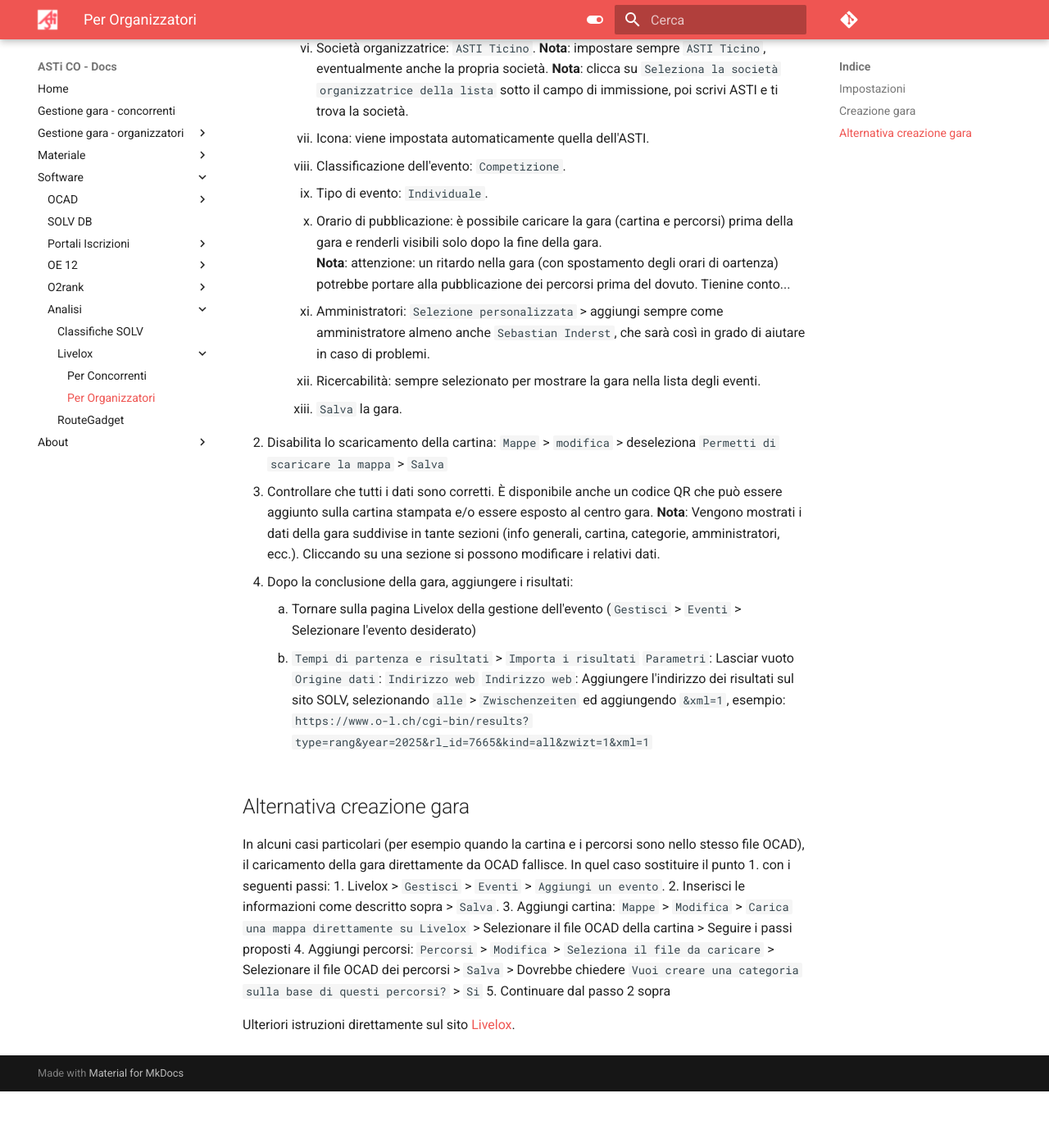
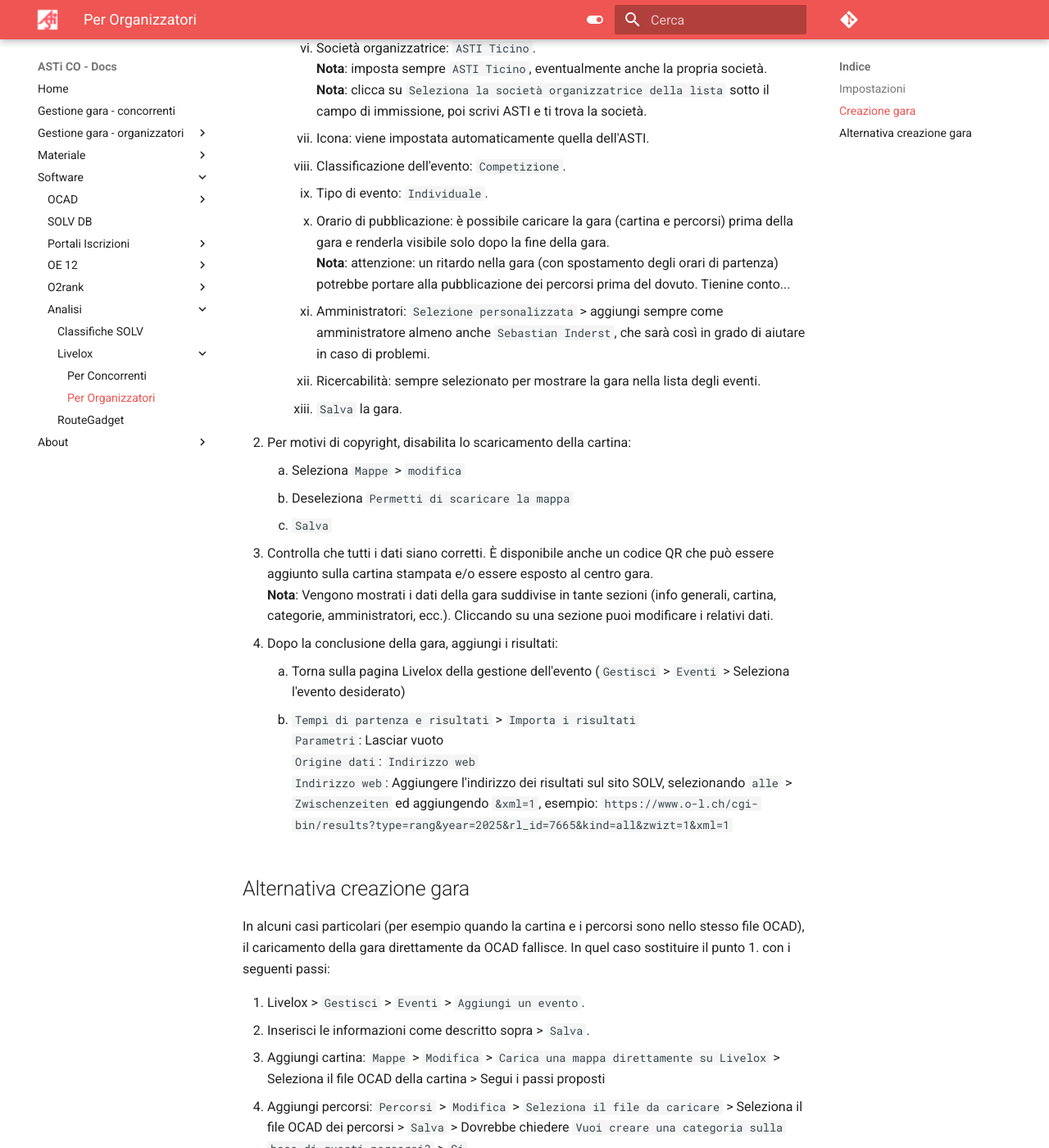
Before and after one commit to asti-co/doc, an MkDocs documentation site: the page built from docs/software/analisi/livelox/organizzatori.md, in a window 1280 px wide and 1400 px high, scrolled down 1259 px. Shown: the whole window at 82% size. Built offline with MkDocs 1.6.1 and Material for MkDocs 9.7.7, drawn with Linux system fonts in a browser that asks for light colours; comment, search, counter and statistics services are not loaded; before the commit the page ends 2590 px from its top, so only the background shows below that; some of the changed text lies outside the part shown.

Commit message:
Modifiche allo stile di md e dei verbi

```diff
--- a/docs/software/analisi/livelox/organizzatori.md
+++ b/docs/software/analisi/livelox/organizzatori.md
@@ -10,50 +10,54 @@
 Se non hai un account, ne puoi creare uno gratuitamente:
 
 1. Accedi a `Crea un account` nel menu in alto a destra.
-2. Inserisci i tuoi dati selezionando un nome utente e password.
-3. Seleziona il tipo di abbonamento desiderato.
+1. Inserisci i tuoi dati selezionando un nome utente e password.
+1. Seleziona il tipo di abbonamento desiderato.
 **Nota**: per creare gare e caricare i risultati basta la versione gratuita (`Livelox Limited`).
 
 ## Creazione gara
 È possibile creare l'evento in Livelox già qualche giorno prima della gara, senza che la cartina e i percorsi siano visibili ai concorrenti.
 
-1. OCAD 2018 e le versioni successive supportano il caricamento diretto su Livelox. Da OCAD, controllare che le categorie esistano (`Tracciamento percorsi` > `Categorie`), in seguito seleziona `Tracciamento percorsi` > `Carica su Livelox`:
-    1. La prima volta che carichi dati su Livelox, devi consentire a OCAD l'accesso al tuo account Livelox. Seguire i passi proposti automaticamente.
-    2. Si apre la finestra `Carica su Livelox`, impostare il nome (es. "1. TMO Middle Camignolo"), il nome della carta (es. "Sant'Ambrogio"), infine cliccare su `Verifica` > `Carica`.
-    3. Si apre un tab di Livelox nel tuo browser. Seleziona `Crea un nuovo evento` > `Avanti`.
-    4. Inserisci le informazioni:
+1. OCAD 2018 e le versioni successive supportano il caricamento diretto su Livelox. Da OCAD, controlla che le categorie esistano (`Tracciamento percorsi` > `Categorie`), in seguito seleziona `Tracciamento percorsi` > `Carica su Livelox`:
+    1. La prima volta che carichi dati su Livelox, devi consentire a OCAD l'accesso al tuo account Livelox. Segui i passi proposti automaticamente.
+    1. Si apre la finestra `Carica su Livelox`, imposta il nome (es. "1. TMO Middle Camignolo"), il nome della carta (es. "Sant'Ambrogio"), infine clicca su `Verifica` > `Carica`.
+    1. Si apre un tab di Livelox nel tuo browser. Seleziona `Crea un nuovo evento` > `Avanti`.
+    1. Inserisci le informazioni:
         1. Nome dell'evento (dovrebbe già corrispondere al nome impostato in precedenza)
         1. Orario di partenza: data e ora poco prima della prima partenza.
         1. Orario di fine: data e stima dell'ora di arrivo dell'ultimo concorrente.
         1. Fascia oraria: `Europe/Zurich`.
         1. Nazione: `Svizzera`.
         1. Società organizzatrice: `ASTI Ticino`.
-        **Nota**: impostare sempre `ASTI Ticino`, eventualmente anche la propria società.
+        **Nota**: imposta sempre `ASTI Ticino`, eventualmente anche la propria società.
         **Nota**: clicca su `Seleziona la società organizzatrice della lista` sotto il campo di immissione, poi scrivi ASTI e ti trova la società.
         1. Icona: viene impostata automaticamente quella dell'ASTI.
         1. Classificazione dell'evento: `Competizione`.
         1. Tipo di evento: `Individuale`.
-        1. Orario di pubblicazione: è possibile caricare la gara (cartina e percorsi) prima della gara e renderli visibili solo dopo la fine della gara.
-        **Nota**: attenzione: un ritardo nella gara (con spostamento degli orari di oartenza) potrebbe portare alla pubblicazione dei percorsi prima del dovuto. Tienine conto...
+        1. Orario di pubblicazione: è possibile caricare la gara (cartina e percorsi) prima della gara e renderla visibile solo dopo la fine della gara.
+        **Nota**: attenzione: un ritardo nella gara (con spostamento degli orari di partenza) potrebbe portare alla pubblicazione dei percorsi prima del dovuto. Tienine conto...
         1. Amministratori: `Selezione personalizzata` > aggiungi sempre come amministratore almeno anche `Sebastian Inderst`, che sarà così in grado di aiutare in caso di problemi.
         1. Ricercabilità: sempre selezionato per mostrare la gara nella lista degli eventi.
         1. `Salva` la gara.
-2. Disabilita lo scaricamento della cartina: `Mappe` > `modifica` > deseleziona `Permetti di scaricare la mappa` > `Salva`
-3. Controllare che tutti i dati sono corretti. È disponibile anche un codice QR che può essere aggiunto sulla cartina stampata e/o essere esposto al centro gara.
-   **Nota**: Vengono mostrati i dati della gara suddivise in tante sezioni (info generali, cartina, categorie, amministratori, ecc.). Cliccando su una sezione si possono modificare i relativi dati.
-4. Dopo la conclusione della gara, aggiungere i risultati:
-    1. Tornare sulla pagina Livelox della gestione dell'evento (`Gestisci` > `Eventi` > Selezionare l'evento desiderato)
-    2. `Tempi di partenza e risultati` > `Importa i risultati`
+1. Per motivi di copyright, disabilita lo scaricamento della cartina:
+    1. Seleziona `Mappe` > `modifica`
+    1. Deseleziona `Permetti di scaricare la mappa`
+    1. `Salva`
+1. Controlla che tutti i dati siano corretti. È disponibile anche un codice QR che può essere aggiunto sulla cartina stampata e/o essere esposto al centro gara.
+   **Nota**: Vengono mostrati i dati della gara suddivise in tante sezioni (info generali, cartina, categorie, amministratori, ecc.). Cliccando su una sezione puoi modificare i relativi dati.
+1. Dopo la conclusione della gara, aggiungi i risultati:
+    1. Torna sulla pagina Livelox della gestione dell'evento (`Gestisci` > `Eventi` > Seleziona l'evento desiderato)
+    1. `Tempi di partenza e risultati` > `Importa i risultati`
        `Parametri`: Lasciar vuoto
        `Origine dati`: `Indirizzo web`
        `Indirizzo web`: Aggiungere l'indirizzo dei risultati sul sito SOLV, selezionando `alle` > `Zwischenzeiten` ed aggiungendo `&xml=1`, esempio: `https://www.o-l.ch/cgi-bin/results?type=rang&year=2025&rl_id=7665&kind=all&zwizt=1&xml=1`
 
 ## Alternativa creazione gara
 In alcuni casi particolari (per esempio quando la cartina e i percorsi sono nello stesso file OCAD), il caricamento della gara direttamente da OCAD fallisce. In quel caso sostituire il punto 1. con i seguenti passi:
+
 1. Livelox > `Gestisci` > `Eventi` > `Aggiungi un evento`.
-2. Inserisci le informazioni come descritto sopra > `Salva`.
-3. Aggiungi cartina: `Mappe` > `Modifica` > `Carica una mappa direttamente su Livelox` > Selezionare il file OCAD della cartina > Seguire i passi proposti
-4. Aggiungi percorsi: `Percorsi` > `Modifica` > `Seleziona il file da caricare` > Selezionare il file OCAD dei percorsi > `Salva` > Dovrebbe chiedere `Vuoi creare una categoria sulla base di questi percorsi?` > `Si`
-5. Continuare dal passo 2 sopra
+1. Inserisci le informazioni come descritto sopra > `Salva`.
+1. Aggiungi cartina: `Mappe` > `Modifica` > `Carica una mappa direttamente su Livelox` > Seleziona il file OCAD della cartina > Segui i passi proposti
+1. Aggiungi percorsi: `Percorsi` > `Modifica` > `Seleziona il file da caricare` > Seleziona il file OCAD dei percorsi > `Salva` > Dovrebbe chiedere `Vuoi creare una categoria sulla base di questi percorsi?` > `Si`
+1. Continua dal passo 2 sopra
 
 Ulteriori istruzioni direttamente sul sito [Livelox](https://www.livelox.com/Documentation/EventOrganisers).
```
